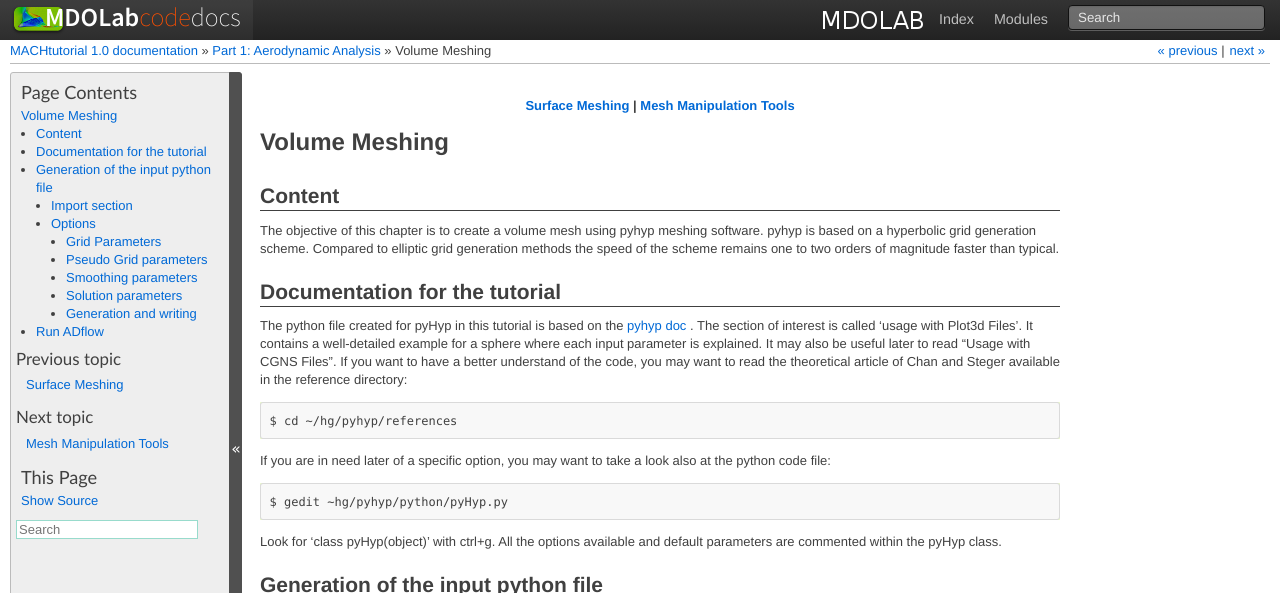
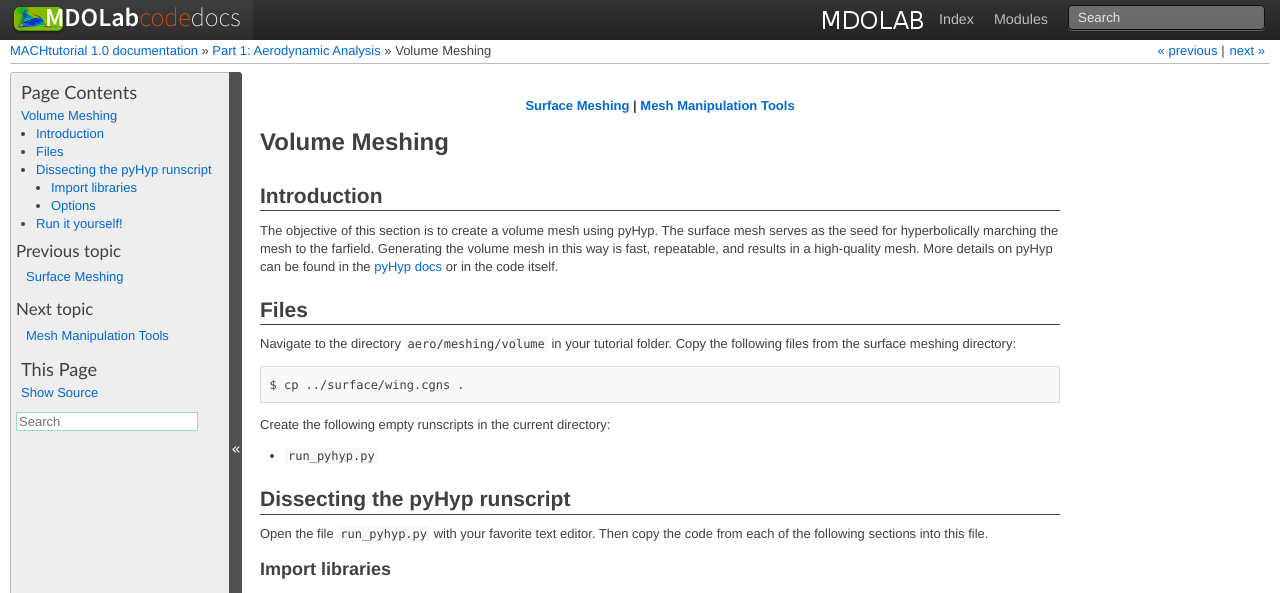
Before and after one commit to LMisTianWang/MACHtutorial, a Sphinx documentation site: the page built from doc/aero_pyhyp.rst, in a window 1280 px wide and 1400 px high. Shown: the top 593 px of the window. Built offline with Sphinx 7.4.7, drawn with Linux system fonts in a browser that asks for light colours; some of the changed text lies outside the part shown; grey boxes are pictures that could not be loaded.

Commit message:
Finished pyhyp tutorial. Adjusted code marking slightly.

```diff
--- a/doc/aero_icem.rst
+++ b/doc/aero_icem.rst
@@ -160,6 +160,8 @@ Blocking
     After selecting the fifth icon, select OK or Apply at the bottom of the Create Block menu.
     If the conversion was successful, in the dialog box there will be a message reading "...Blocking successfully converted to 2D..."
 
+    Remove block on symmetry plane.
+
 3. Associate blocking to geometry
 
 4. Create Pre-Mesh
--- a/doc/aero_pyhyp.rst
+++ b/doc/aero_pyhyp.rst
@@ -1,7 +1,6 @@
 
 .. centered::
     :ref:`aero_icem` | :ref:`aero_cgnsutils`
-
 
 .. _aero_pyhyp:
 
@@ -9,84 +8,116 @@
 Volume Meshing
 **************
 
-Content
-=======
-The objective of this chapter is to create a volume mesh using pyhyp meshing software. pyhyp is based on a hyperbolic grid generation scheme. Compared to elliptic grid generation methods the speed of the scheme remains one to two orders of magnitude faster than typical.
+Introduction
+================================================================================
+The objective of this section is to create a volume mesh using pyHyp.
+The surface mesh serves as the seed for hyperbolically marching the mesh to the farfield.
+Generating the volume mesh in this way is fast, repeatable, and results in a high-quality mesh.
+More details on pyHyp can be found in the `pyHyp docs <http://mdolab.engin.umich.edu/doc/packages/pyhyp/doc/index.html>`_ or in the code itself.
 
-Documentation for the tutorial
-==============================
-The python file created for pyHyp in this tutorial is based on the `pyhyp doc <http://mdolab.engin.umich.edu/doc/packages/pyhyp/doc/index.html>`_ . The section of interest is called ‘usage with Plot3d Files’. It contains a well-detailed example for a sphere where each input parameter is explained. It may also be useful later to read “Usage with CGNS Files”. If you want to have a better understand of the code, you may want to read the theoretical article of Chan and Steger available in the reference directory:
+Files
+================================================================================
+Navigate to the directory ``aero/meshing/volume`` in your tutorial folder.
+Copy the following files from the surface meshing directory:
 ::
-	$ cd ~/hg/pyhyp/references
 
-If you are in need later of a specific option, you may want to take a look also at the python code file:
-::
-	$ gedit ~hg/pyhyp/python/pyHyp.py
+    $ cp ../surface/wing.cgns .
 
-Look for 'class pyHyp(object)' with ctrl+g. All the options available and default parameters are commented within the pyHyp class.
+Create the following empty runscripts in the current directory:
 
-Generation of the input python file
-===================================
-Open the file pymesh.py with your favorite text editor.
-::
-	$ cd PYHYP
-	$ gedit pymesh.py
+- ``run_pyhyp.py``
 
-Before copying from  `pyhyp documentation <http://mdolab.engin.umich.edu/doc/packages/pyhyp/doc/index.html>`_  the first block of code in ‘usage with Plot3d Files’ inside pymesh.py, read the ‘usage with Plot3d Files’ section.
-As you saw in ‘usage with Plot3d Files’ the python file is dived in 3 parts:
+Dissecting the pyHyp runscript
+================================================================================
+Open the file ``run_pyhyp.py`` with your favorite text editor.
+Then copy the code from each of the following sections into this file.
 
-#. Import
-#. Options
-#. Generation and writing (call to pyHyp and write CGNS functions)
+Import libraries
+----------------
+.. literalinclude:: ../tutorial/aero/meshing/volume/run_pyhyp.py
+   :start-after: #rst: Imports
+   :end-before: #rst: general
 
-You can almost use the copy as it is.  However, a few input parameters values need to be changed beforehand.
-
-Import section
---------------
-No changes are needed
+This is the standard way of importing the pyHyp library.
 
 Options
 -------
-* Change the inputFile name to the wing mesh you created under ICEM (CGNS file).
-* We use a CGNS mesh file. Correct  'Plot3d' to 'cgns' .
-* If you remember we didn't define any boundary conditions for the symmetric wall with ICEM software.  We left  the mesh open on the root. As the mesh edges on the wing's root are not connected to anything, you must define them now as part of the symmetric plan by adding the option 'unattachedEdgesAreSymmetry':True.
+For each module in MACH, we generally pass in options using a dictionary.
+A complete list of definitions of the pyHyp options can be found in the `pyHyp docs <http://mdolab.engin.umich.edu/doc/packages/pyhyp/doc/index.html>`_ under the section "Usage with Plot3d Files".
+Here we will point a few of the more basic options.
+For pyHyp, the options can be organized like so:
 
-* Define the far-field with 'outerFaceBC': 'farfield'.
-* As you build a multiblock mesh you want to add the connection between each block: 'AutoConnect': 'True'
+.. literalinclude:: ../tutorial/aero/meshing/volume/run_pyhyp.py
+    :start-after: #rst: general
+    :end-before: #rst: grid
 
-Grid Parameters
-****************
-* Adjust the number of layer to 90.
-* Fix the tickness of the first layer to 1e-5.
-* Put the far-field distance at 20*wingspan (around 20m): 'marchDist':20.0*20
+General options:
 
-Pseudo Grid parameters
-**********************
-Putting a negative value for the next two parameters implies the mesh generator will automatically determine the best value.
+    ``inputFile``
+        Name of the surface mesh file.
 
-* ps0=-1
-* pGridRatio=-1
-* Delete 'rMin option.
+    ``fileType``
+        Filetype of the surface mesh file.
+        Either ``cgns`` or ``plot3d``.
 
-Smoothing parameters
-********************
-* epsE= 2.0
-* epsI= 4.0
-* theta= 2.0
+    ``unattachedEdgesAreSymmetry``
+        Tells pyHyp to automatically apply symmetry boundary conditions to any unattached edges (those that do not interface with another block).
 
-Solution parameters
-*******************
-* Delete the 'preConLag' option.
+    ``outerFaceBC``
+        Tells pyHyp to which boundary condition to apply to the outermost face of the extruded mesh.
 
-Generation and writing
-**********************
-* In hyp.writeCGNS('sphere.cgns') you want to change the name in order to be more explicit that you work on a wing ( for instance 'wing_mvol.cgns').
+    ``families``
+        Name given to wall surfaces. If a dictionary is submitted, each wall patch can have a different name. This can help the user to apply certain operations to specific wall patches in ADflow.
 
-Run ADflow
-==========
-Once your python file is finished you can run it with python in the terminal:
+.. literalinclude:: ../tutorial/aero/meshing/volume/run_pyhyp.py
+    :start-after: #rst: grid
+    :end-before: #rst: pseudo
+
+Grid parameters:
+
+    ``N``
+        Number of nodes in off-wall direction.
+        If multigrid will be used this number should be2\ :sub:`m-1` n+1, where m is the number of multigrid levels and n is the number of layers on the coarsest mesh.
+
+    ``s0``
+        Thickness of first off-wall cell layer.
+
+    ``marchDist``
+        Distance of the far-field.
+
+.. literalinclude:: ../tutorial/aero/meshing/volume/run_pyhyp.py
+    :start-after: #rst: pseudo
+    :end-before: #rst: smoothing
+
+.. literalinclude:: ../tutorial/aero/meshing/volume/run_pyhyp.py
+    :start-after: #rst: smoothing
+    :end-before: #rst: solution
+
+.. literalinclude:: ../tutorial/aero/meshing/volume/run_pyhyp.py
+    :start-after: #rst: solution
+    :end-before: #rst: run pyHyp
+
+Running pyHyp is quite simple, as shown below.
+After the mesh extrusion is done, we can write the volume mesh with the ``writeCGNS`` function.
+
+.. literalinclude:: ../tutorial/aero/meshing/volume/run_pyhyp.py
+    :start-after: #rst: run pyHyp
+
+Run it yourself!
+================================================================================
+You can now run the python file with the command:
 ::
-	$ python pymesh.py
+
+    $ python run_pyhyp.py
+
+For larger meshes, you will want to run pyHyp as a parallel process.
+This can be done with the command:
+::
+
+    $ mpirun -np 4 python run_pyhyp.py
+
+where the number of processors is given after ``-np``.
+You can open ``wing_vol.cgns`` in Tecplot to view the volume mesh.
 
 .. centered::
     :ref:`aero_icem` | :ref:`aero_cgnsutils`
--- a/doc/index.rst
+++ b/doc/index.rst
@@ -65,13 +65,13 @@ We invite you, especially as a new user, to take notes of the parts that you fin
 
 The *.rst files in the doc directory contain direct links to the python scripts in the tutorial directory to avoid code duplication.
 This is done using the ``start-after`` and ``end-before`` options of Sphinx's native ``literalinclude`` directive.
-We adopt the convention of using ``#rst0: <section subject>`` and ``#rst1: <section subject>`` as the markers for the start and end of each ``literalinclude`` section, like so:
+We adopt the convention of using ``#rst: <section subject>`` as the marker for the start and end of each ``literalinclude`` section, like so:
 ::
-    #rst0: Simple addition
+    #rst: Simple addition (begin)
     a = 2
     b = 3
     c = a + b
-    #rst1: Simple addition
+    #rst: Simple addition (end)
 
 Please adopt this same convention for any future developments to the tutorial.
 
```
Also changed, not shown: doc/aero_pygeo.rst (+9 -10 lines), 3 other files.
